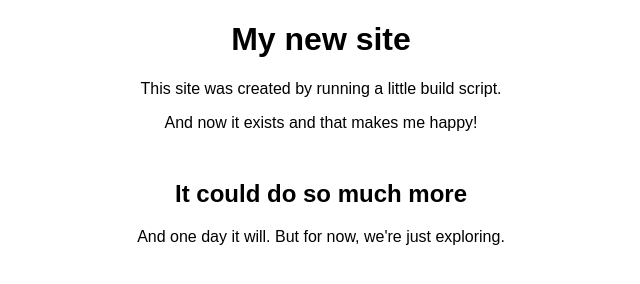
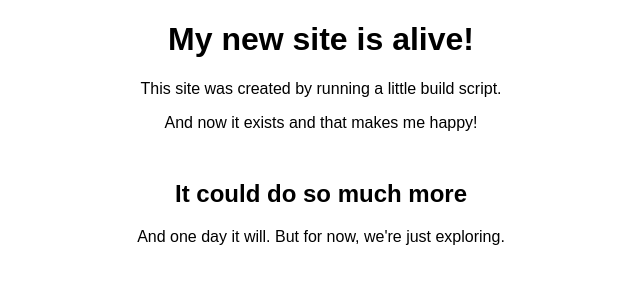
Before and after one commit to srpsco/the-vapourium, a website: page src/index.html in a window 1280 px wide. Shown: the whole page, without its empty margins (319-959 px from the left). Drawn offline with Linux system fonts and the light colour scheme.

Commit message:
Update index.html

```diff
--- a/src/index.html
+++ b/src/index.html
@@ -16,7 +16,7 @@
   </style>
 </head>
 <body>
-  <h1>My new site</h1>
+  <h1>My new site is alive!</h1>
   <p>This site was created by running a little build script.</p>
   <p>And now it exists and that makes me happy!</p>
 
```
